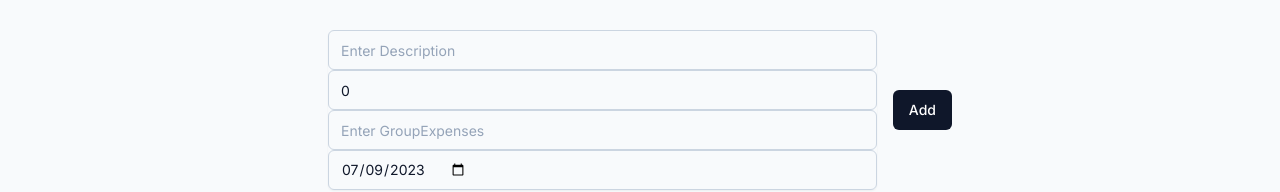
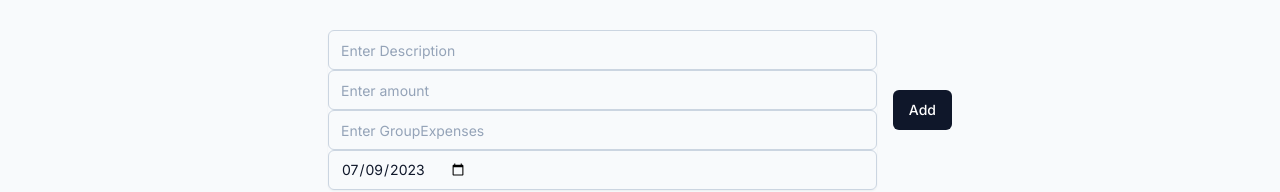
Before and after one commit to nebogeta/blkv1, a Next.js app: page /expense/create in a window 1280 px wide. Shown: the part 266-458 px from the top of the page. Built offline with nearby package versions, Linux system fonts and the light colour scheme; no server answers.

Commit message:
input modified

```diff
--- a/app/api/expense/create/route.ts
+++ b/app/api/expense/create/route.ts
@@ -1,7 +1,6 @@
-import { NextRequest, NextResponse } from "next/server";
-import { db } from "@/lib/db";
-import { authOptions } from "@/lib/auth";
-import { getAuthSession } from "@/lib/auth";
+import {NextRequest, NextResponse} from "next/server";
+import {db} from "@/lib/db";
+import {getAuthSession} from "@/lib/auth";
 
 export async function POST(req: NextRequest) {
     try {
@@ -18,7 +17,7 @@ export async function POST(req: NextRequest) {
                 description,
                 amount: Number(amount),
                 group,
-                date: new Date(date),
+                date: date.toString(),
                 userId: session.user.id,
                 name: session.user.name,
             },
--- a/components/CreateExpense.tsx
+++ b/components/CreateExpense.tsx
@@ -12,7 +12,7 @@ import { NextPage } from "next";
 
 interface ExpenseData {
     description: string;
-    amount: number;
+    amount: string;
     group: string;
     date: Date;
 }
@@ -21,7 +21,7 @@ const CreateExpense: NextPage = () => {
     const [isCreating, setIsCreating] = useState<boolean>(false);
     const [data, setData] = useState<ExpenseData>({
         description: "",
-        amount: 0,
+        amount: "",
         group: "",
         date: new Date(),
     });
@@ -39,7 +39,7 @@ const CreateExpense: NextPage = () => {
                 },
             })
                 .then(() => {
-                    setData({ description: "", amount: 0, group: "", date: new Date() });
+                    setData({ description: "", amount: "", group: "", date: new Date() });
                 })
                 .then(() => {
                     toast({
@@ -84,11 +84,17 @@ const CreateExpense: NextPage = () => {
                         }
                     />
 
+                    {/*<Input*/}
+                    {/*    placeholder="Enter amount"*/}
+                    {/*    value={data.amount}*/}
+                    {/*    onChange={(e) => setData({ ...data, amount:  Number(e.target.value)})}*/}
+                    {/*    type="number"*/}
+                    {/*/>*/}
                     <Input
                         placeholder="Enter amount"
-                        value={data.amount}
-                        onChange={(e) => setData({ ...data, amount:  Number(e.target.value) })}
-                        type="number"
+                        value={data.amount.toString()}
+                        onChange={(e) => setData({ ...data, amount: e.target.value })}
+                        type="text"
                     />
                     <Input
                         placeholder="Enter GroupExpenses"
@@ -104,6 +110,17 @@ const CreateExpense: NextPage = () => {
                         }
                         type="date"
                     />
+                    {/*<Input*/}
+                    {/*    placeholder="Enter Date"*/}
+                    {/*    value={data.date.toISOString().split("T")[0]}*/}
+                    {/*    onChange={(e) => {*/}
+                    {/*        const timezoneOffset = new Date().getTimezoneOffset() * 60000; // Get the timezone offset in milliseconds*/}
+                    {/*        const selectedDate = new Date(e.target.value);*/}
+                    {/*        const correctedDate = new Date(selectedDate.getTime() - timezoneOffset); // Apply the offset to get the correct date*/}
+                    {/*        setData({ ...data, date: correctedDate });*/}
+                    {/*    }}*/}
+                    {/*    type="date"*/}
+                    {/*/>*/}
                 </div>
                 <div className="mt-6 flex justify-center sm:mt-0 sm:ml-4 sm:flex-shrink-0">
                     <Button disabled={!data} isLoading={isCreating}>
--- a/components/ui/Form.tsx
+++ b/components/ui/Form.tsx
@@ -7,7 +7,7 @@ import {Button} from "@/components/ui/Button";
 
 interface Expense {
     description: string;
-    amount: number;
+    amount: string;
     group: string;
     date: Date;
 }
@@ -26,7 +26,7 @@ function Form({ type, expense, setExpense, isEditing, updateExpense }: FormProps
     };
 
     const handleAmountChange = (e: ChangeEvent<HTMLInputElement>) => {
-        setExpense({ ...expense, amount: Number(e.target.value) });
+        setExpense({ ...expense, amount: (e.target.value) });
     };
 
     const handleGroupChange = (e: ChangeEvent<HTMLInputElement>) => {
@@ -56,7 +56,7 @@ function Form({ type, expense, setExpense, isEditing, updateExpense }: FormProps
                         placeholder="Enter amount"
                         value={expense.amount}
                         onChange={handleAmountChange}
-                        type="number"
+                        type="text"
                     />
 
                     <Input
```
Also changed, not shown: components/ui/Table.tsx (+7 -0 lines).
